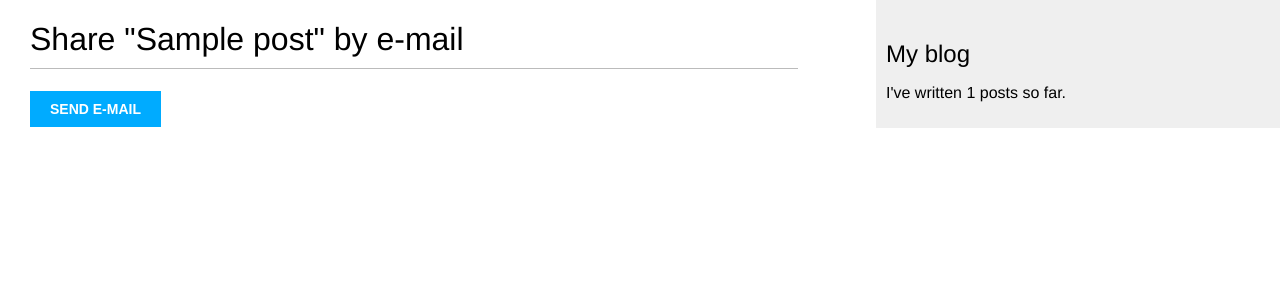
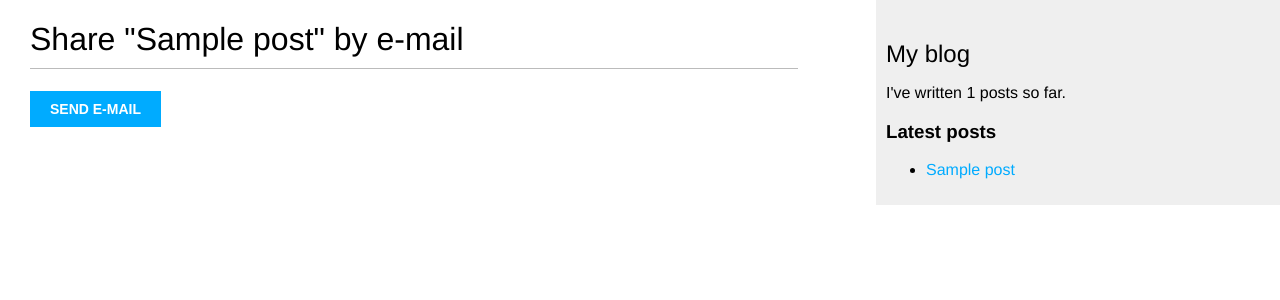
Before and after one commit to plehanovv/django-blog-example, a Django app: template mysite/blog/templates/blog/post/share.html in a window 1280 px wide. Shown: the top 300 px of the page. Run offline with Django 5.2, Linux system fonts and the light colour scheme; the template is opened without the code that fills it: values that come from a table or form of the project are taken from there, others are empty; tables that the repository leaves empty hold one stand-in row (values such as "Sample post").

Commit message:
finished inclusion tag

```diff
--- a/mysite/blog/templates/blog/base.html
+++ b/mysite/blog/templates/blog/base.html
@@ -9,11 +9,14 @@
 <body>
  <div id="content">
  {% block content %}
+
  {% endblock %}
  </div>
  <div id="sidebar">
  <h2>My blog</h2>
   <p>I've written {% total_posts %} posts so far.</p>
+  <h3>Latest posts</h3>
+  {% show_latest_posts 3 %}
  </div>
 </body>
 </html>
--- /dev/null
+++ b/mysite/blog/templates/blog/post/latest_posts.html
@@ -0,0 +1,7 @@
+<ul>
+ {% for post in latest_posts %}
+ <li>
+ <a href="{{ post.get_absolute_url }}">{{ post.title }}</a>
+ </li>
+ {% endfor %}
+</ul>
--- a/mysite/blog/templatetags/blog_tags.py
+++ b/mysite/blog/templatetags/blog_tags.py
@@ -10,7 +10,7 @@ def total_posts():
     return Post.published.count()
 
 
-@register.inclusion_tag
+@register.inclusion_tag('blog/post/latest_posts.html')
 def show_latest_posts(count=5):
     latest_posts = Post.published.order_by('-publish')[:count]
     return {'latest_posts': latest_posts}
```
